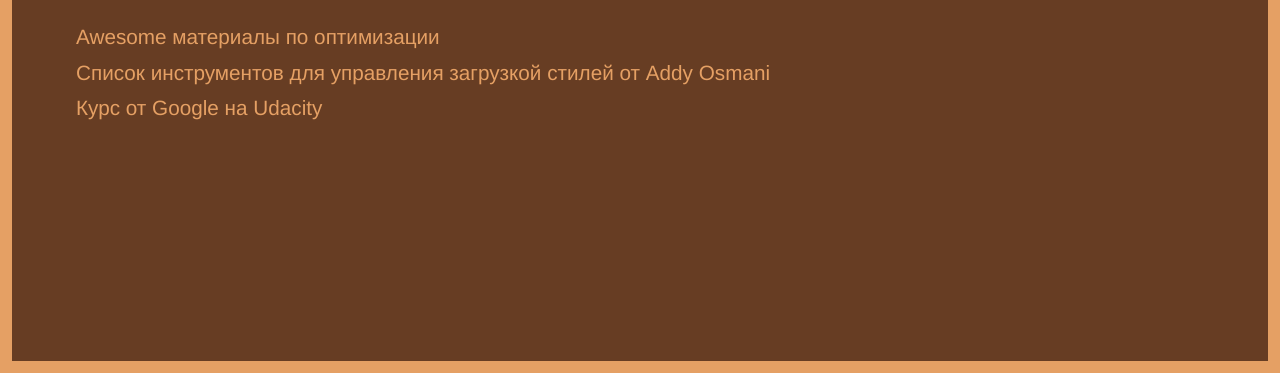
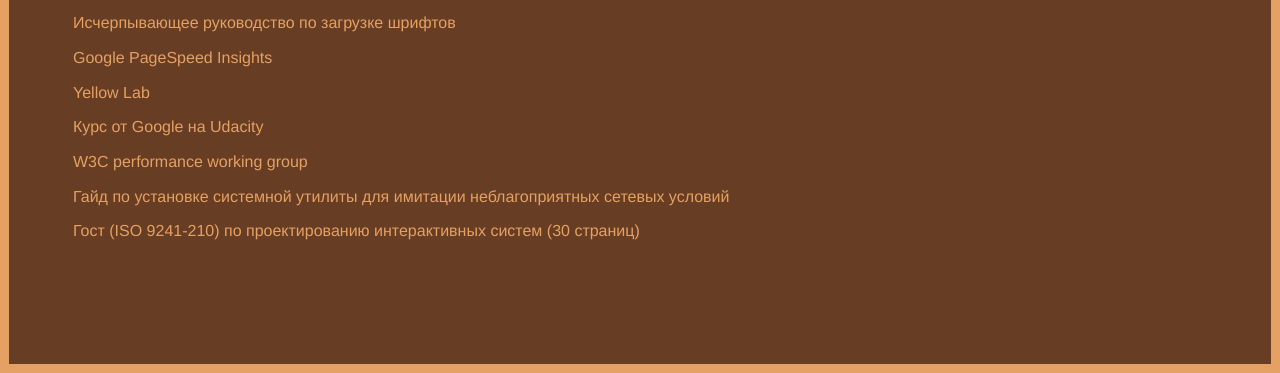
Before and after one commit to AliveDD/alivedd, a website: page index.html in a window 1280 px wide. Shown: the part 427-800 px from the top of the page. Drawn offline with Linux system fonts and the light colour scheme.

Commit message:
add WPO links

```diff
--- a/app/styles/base.sass
+++ b/app/styles/base.sass
@@ -22,16 +22,14 @@
 
 html
   animation: background-pulse 90s linear infinite
-  font-size: 1.618vw
-  font-weight: 400
   background: #6F382A
+  +font(16px, #{$phi}em, $serif-stack)
   ::selection
     background-color: #000000
 
 body
   animation: color-pulse 90s linear infinite
   border: 0.618em solid
-  padding: 7vh 5vw
 
 
 // typography
@@ -62,6 +60,7 @@
   border-radius: 2px
   left: -0.5em
   text-decoration: none
+  display: inline-block
   &:hover
     background: black
 
--- a/app/styles/main.sass
+++ b/app/styles/main.sass
@@ -1,5 +1,10 @@
 @import 'animation'
 @import 'base'
+
+.page
+  overflow-y: scroll
+  height: 100%
+  padding: 7vh 5vw
 
 .its-me
   border-bottom: 0.1em solid
--- a/index.html
+++ b/index.html
@@ -4,7 +4,8 @@
     <meta charset="UTF-8">
     <title>Балашов Евгений Александрович</title>
 </head>
-<body>
+<body id="body">
+    <div class="page">
         <div class="its-me">
             <h1>This is&nbsp;Eugene</h1>
             <a href="mailto:alivedd@icloud.com?subject=Письмо с сайта alivedd.ru">
@@ -19,18 +20,45 @@
           <ul>
             <li><a target="_blank"
                 href="https://github.com/mwarkentin/awesome-wpo">
-            Awesome материалы по&nbsp;оптимизации
+                Awesome список инструментов
             </a></li>
             <li><a target="_blank"
                 href="https://github.com/addyosmani/critical-path-css-tools">
-            Список инструментов для управления загрузкой стилей от&nbsp;Addy Osmani
+                Управление загрузкой стилей от&nbsp;Addy Osmani
+            </a></li>
+            <li><a target="_blank"
+                href="https://www.zachleat.com/web/comprehensive-webfonts/">
+                Исчерпывающее руководство по загрузке шрифтов
+            </a></li>
+
+            <li><a target="_blank"
+                href="https://developers.google.com/speed/pagespeed/insights/">
+                Google PageSpeed Insights
+            </a></li>
+            <li><a target="_blank"
+                href="http://yellowlab.tools">
+                Yellow Lab
             </a></li>
             <li><a target="_blank"
                 href="https://www.udacity.com/course/website-performance-optimization--ud884">
                 Курс от&nbsp;Google на&nbsp;Udacity
             </a></li>
+
+            <li><a target="_blank"
+                href="https://www.w3.org/webperf/">
+                W3C performance working group
+            </a></li>
+            <li><a target="_blank"
+                href="http://nshipster.com/network-link-conditioner/">
+                Гайд по установке системной утилиты для имитации неблагоприятных сетевых условий
+            </a></li>
+            <li><a target="_blank"
+                href="http://standard.gost.ru/wps/wcm/connect/d661e080413f5db8a4e9fe7ab9890bef/GOST_R_ISO_9241-210-2012.pdf?MOD=AJPERES">
+                Гост (ISO 9241-210) по проектированию интерактивных систем (30 страниц)
+            </a></li>
           </ul>
         </section>
+    </div>
 
     <!-- assets -->
     <link rel="stylesheet" href="static/main.css">
```
Also changed, not shown: static/main.css. Lines whose indentation alone changed are shown as unchanged.
